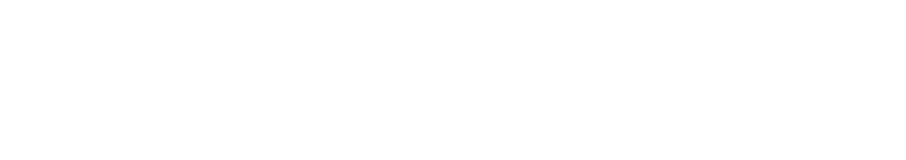
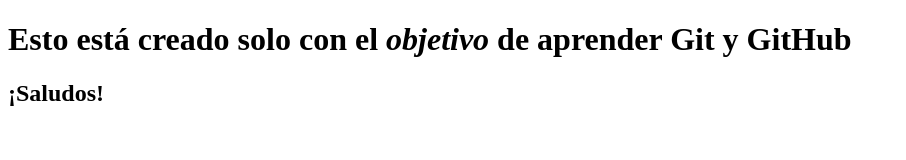
Before and after one commit to JonathanBytes/Aprendiendo-Git, a plain HTML site: page index.html in a window 1280 px wide. Shown: the whole page, without its empty margins (0-906 px from the left). Drawn offline with Linux system fonts and the light colour scheme.

Commit message:
Personalización de la página y comentarios al app.js

```diff
--- a/app.js
+++ b/app.js
@@ -1,2 +1,3 @@
 console.log('Hola universo')
 // Hola universo por consola
+// Próximamente más contenido
--- a/index.html
+++ b/index.html
@@ -4,9 +4,10 @@
     <meta charset="UTF-8">
     <meta http-equiv="X-UA-Compatible" content="IE=edge">
     <meta name="viewport" content="width=device-width, initial-scale=1.0">
-    <title>Document</title>
+    <title>Página de prueba para el Git</title>
 </head>
 <body>
-
+    <h1>Esto está creado solo con el <b><i>objetivo</i></b> de aprender Git y GitHub</h1>
+    <h2>¡Saludos!</h2>
 </body>
 </html>
```
